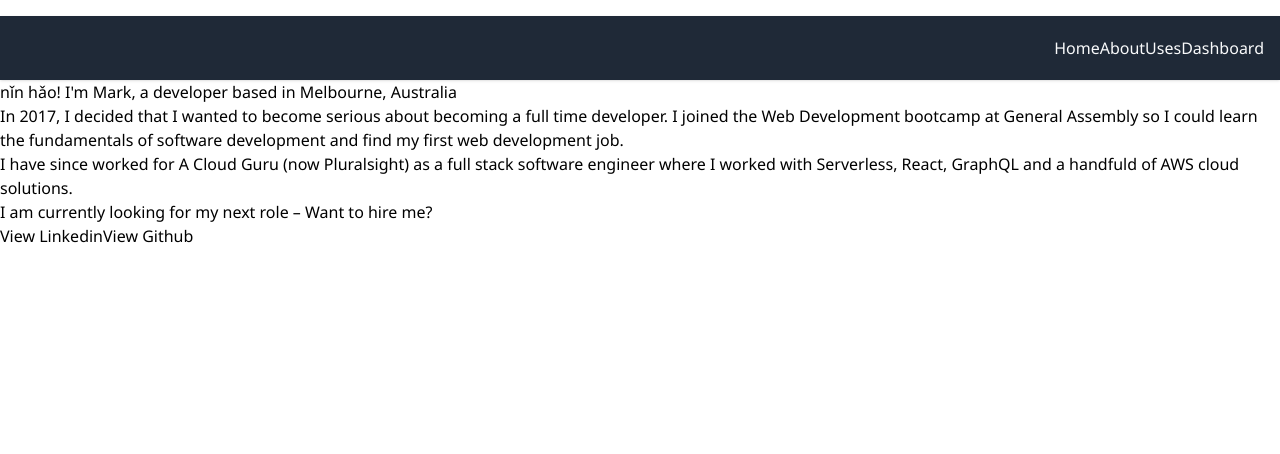
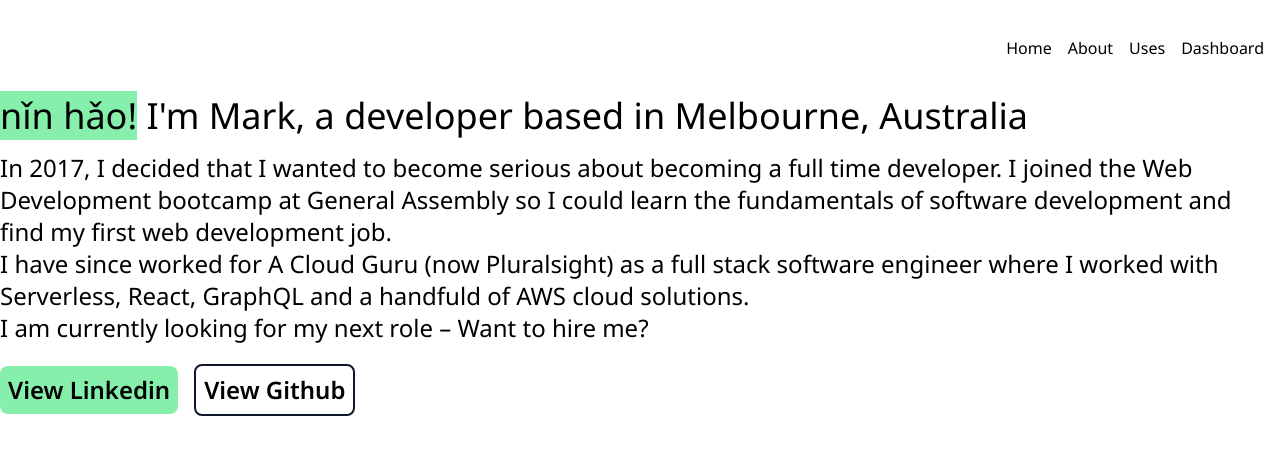
Before and after one commit to machr/portfolio, a Next.js app: page / in a window 1280 px wide. Shown: the top 454 px of the page. Built offline with nearby package versions, Linux system fonts and the light colour scheme.

Commit message:
Adding more colours

```diff
--- a/components/Layout.jsx
+++ b/components/Layout.jsx
@@ -1,10 +1,10 @@
-import Navbar from "./Navbar";
+import { Navbar } from "./Navbar";
 const Layout = ({ children }) => {
   return (
-    <>
+    <div className="md:container md:mx-auto">
       <Navbar />
       <main>{children}</main>
-    </>
+    </div>
   );
 };
 
--- a/components/Navbar.jsx
+++ b/components/Navbar.jsx
@@ -2,8 +2,8 @@ import Link from "next/link";
 
 const Navbar = () => {
   return (
-    <nav className="w-full bg-gray-800 text-gray-50 shadow mt-4" >
-      <div className="flex justify-end items-center px-4 mx4">
+    <nav className="w-full mt-4" >
+      <div className="flex justify-end items-center px-4 space-x-4">
         <Link className="py-3 md:py-5 md:block" href="/">Home</Link>
         <Link className="py-3 md:py-5 md:block" href="/about">About</Link>
         <Link className="py-3 md:py-5 md:block" href="/uses">Uses</Link>
@@ -13,4 +13,4 @@ const Navbar = () => {
   );
 };
 
-export default Navbar;
+export { Navbar };
--- a/pages/dashboard.jsx
+++ b/pages/dashboard.jsx
@@ -1,3 +1,4 @@
+import Layout from '../components/Layout';
 import { getTopTracks } from '../lib/spotify';
 
 export async function getStaticProps() {
@@ -32,13 +33,13 @@ const Dashboard = ({ tracks }) => {
 
 
   return (
-    <>
+    <Layout>
       <h1 className="bold text-3xl md:text-5xl">Dashboard</h1>
       <ol className='flex flex-col'>
         {displayTracks}
       </ol>
 
-    </>
+    </Layout>
   )
 }
 
--- a/pages/index.jsx
+++ b/pages/index.jsx
@@ -25,23 +25,24 @@ const Home = () => {
       </Head>
       <header>
         {language && (
-          <h2>{language}! I'm Mark, a developer based in Melbourne, Australia</h2>
+          <h2 className='text-4xl my-4'><span className='bg-green-300'>{language}!</span> I'm Mark, a developer based in Melbourne, Australia</h2>
         )}
-        <p>
+        <p className='text-2xl'>
           In 2017, I decided that I wanted to become serious about becoming a full
           time developer. I joined the Web Development bootcamp at General Assembly
           so I could learn the fundamentals of software development and find my
           first web development job.
         </p>
-        <p>
+        <p className='text-2xl'>
           I have since worked for A Cloud Guru (now Pluralsight) as a full stack
           software engineer where I worked with Serverless, React, GraphQL and a
           handfuld of AWS cloud solutions.
         </p>
-        <p>I am currently looking for my next role – Want to hire me?</p>
-
-        <a href="#">View Linkedin</a>
-        <a href="#">View Github</a>
+        <p className='text-2xl'>I am currently looking for my next role – Want to hire me?</p>
+        <div className="flex space-x-4 mt-5 items-center">
+          <a className="font-semibold text-2xl p-2 rounded-lg bg-green-300 border-solid border-green-300" href="#">View Linkedin</a>
+          <a className="font-semibold text-2xl p-2 rounded-lg border-solid border-2 border-slate-900" href="#">View Github</a>
+        </div>
       </header>
       <main></main>
     </Layout>
```
